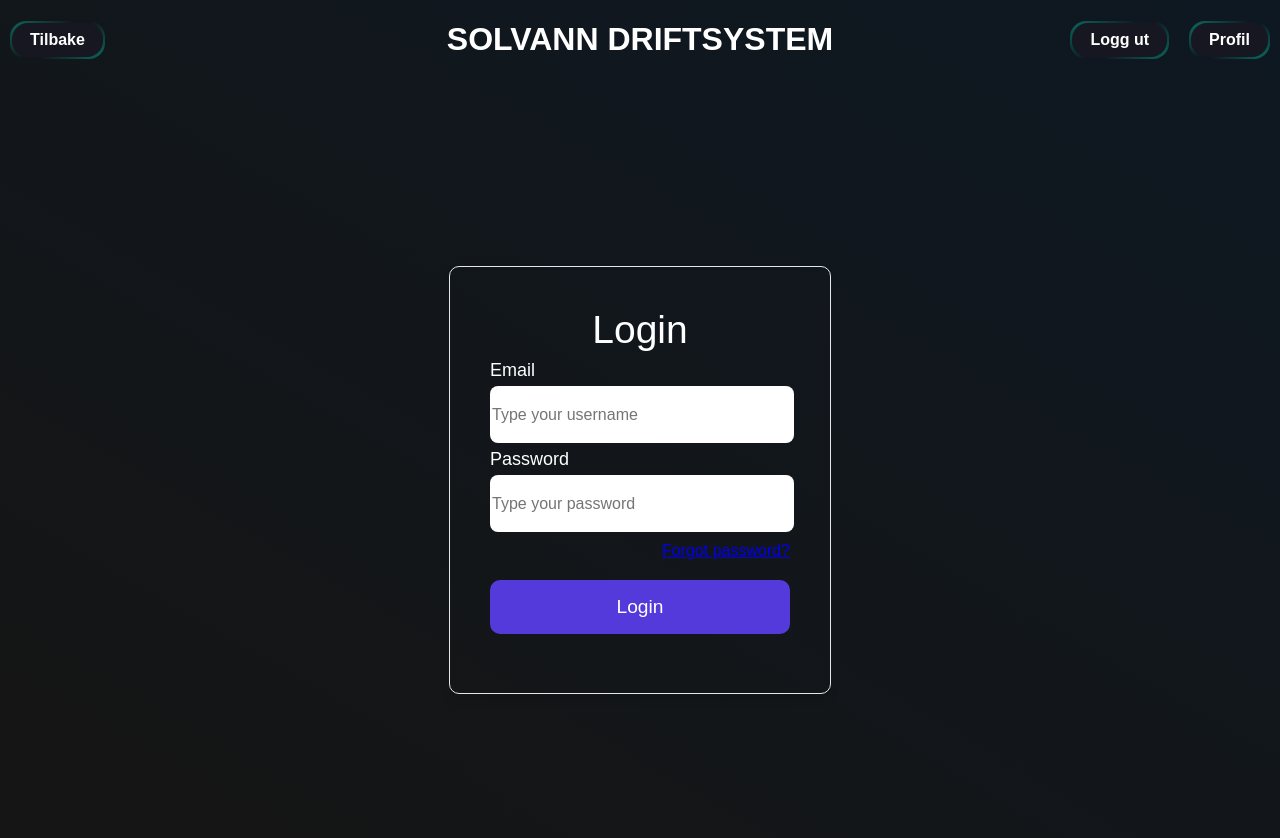
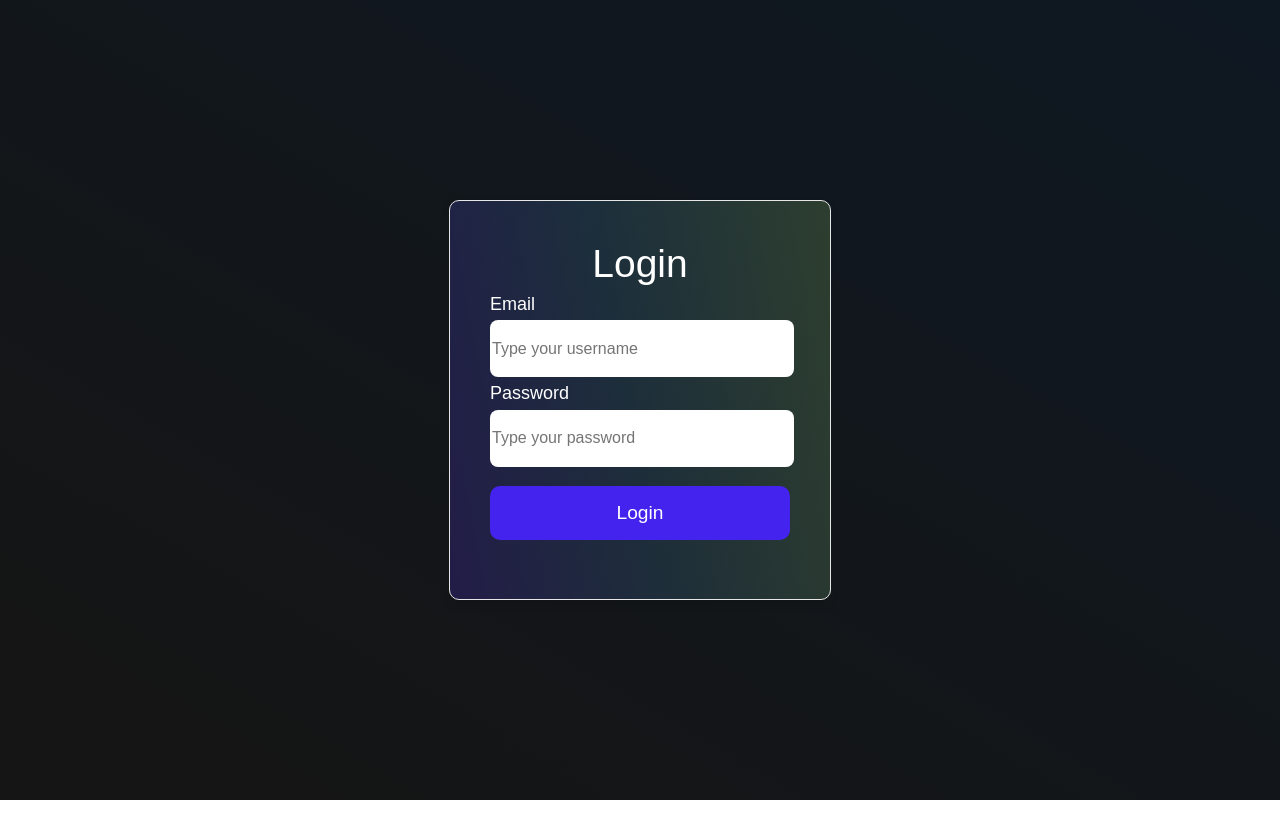
Before and after one commit to USN-Gjengen/APP2000_Gruppe06_Solvann-Driftsystem, a React (Create React App) app in the folder frontend/: page /login in a window 1280 px wide. Shown: the top 838 px of the page. After the commit the page ends 800 px from the top, so only its background shows below. Built offline with nearby package versions, Linux system fonts and the light colour scheme.

Commit message:
Fix login page (quick fix)

```diff
--- a/frontend/src/App.js
+++ b/frontend/src/App.js
@@ -1,5 +1,5 @@
 import Login from "./pages/Login";
-import { BrowserRouter as Router, Route, Routes } from "react-router-dom";
+import { BrowserRouter as Router, Route, Routes, useLocation } from "react-router-dom";
 import React from "react";
 import Trend from "./pages/Trend";
 import Turbine from "./pages/Turbine";
@@ -8,21 +8,33 @@ import HeaderSection from "./components/HeaderSection";
 import Dashboard from "./pages/Dashboard";
 import Settings from "./pages/Settings";
 
-function App() {
+
+function HeaderSectionFix() {
+  const location = useLocation();
+
+  if (location.pathname === "/login") {
+    return null; // Hide header for the login page
+  }
 
   return (
+    <HeaderSection/>
+  );
+}
 
+
+function App() {
+  return (
     <Router>
       <div className="page">
-        <HeaderSection />
+        <HeaderSectionFix />
         <Routes>
-          <Route exact path="/" element={< Login />}></Route>
-          <Route exact path="/login" element={< Login />}></Route>
-          <Route exact path="/Dashboard" element={< Dashboard />} ></Route>
-          <Route exact path="/Trend" element={< Trend />} ></Route>
-          <Route exact path="/Turbine" element={< Turbine />} ></Route>
-          <Route exact path="/Logg" element={< Logg />} ></Route>
-          <Route exact path="/Innstillinger" element={< Settings />} ></Route>
+          <Route path="/" element={<Login />} />
+          <Route path="/login" element={<Login />} />
+          <Route path="/Dashboard" element={<Dashboard />} />
+          <Route path="/Trend" element={<Trend />} />
+          <Route path="/Turbine" element={<Turbine />} />
+          <Route path="/Logg" element={<Logg />} />
+          <Route path="/Innstillinger" element={<Settings />} />
         </Routes>
       </div>
     </Router>
--- a/frontend/src/pages/Login.jsx
+++ b/frontend/src/pages/Login.jsx
@@ -70,9 +70,6 @@ const Login = () => {
 									onChange={handleChange}
 								/>
 							</div>
-							<div className="text-right">
-								<a href="#">Forgot password?</a>
-							</div>
 							<button className="form-btn-login">Login</button>
 							{/* <div className="txt1 text-center p-t-54 p-b-20">
 								<span>Or Sign Up Using (under maintenance) </span>
--- a/frontend/src/styles/index.css
+++ b/frontend/src/styles/index.css
@@ -1,14 +1,3 @@
-html {
-	font-family: Microsoft Sans Serif;
-	/* background color */
-	-webkit-background-size: cover;
-	-moz-background-size: cover;
-	-o-background-size: cover;
-	background-size: cover;
-	background-repeat: no-repeat;
-	background-image: linear-gradient(79deg, #5439db, #65b6e9 48%, #b1f78b);
-}
-
 .login-form {
 	display: flex;
 	flex-direction: column;
@@ -29,7 +18,7 @@ html {
 .wrap-login {
 	width: 300px;
 	padding: 40px;
-	background: transparent;
+	background: linear-gradient(79deg, #38268f67, #3664814f 48%, #6d97564f);;
 	border-radius: 10px;
 	overflow: hidden;
 	box-shadow: 0 5px 10px 0px rgba(0, 0, 0, 0.1);
@@ -75,7 +64,7 @@ html {
 /* button */
 
 .form-btn-login {
-	background: #5439db;
+	background: #4523ee;
 	color: white;
 	border: none;
 	border-radius: 10px;
```
